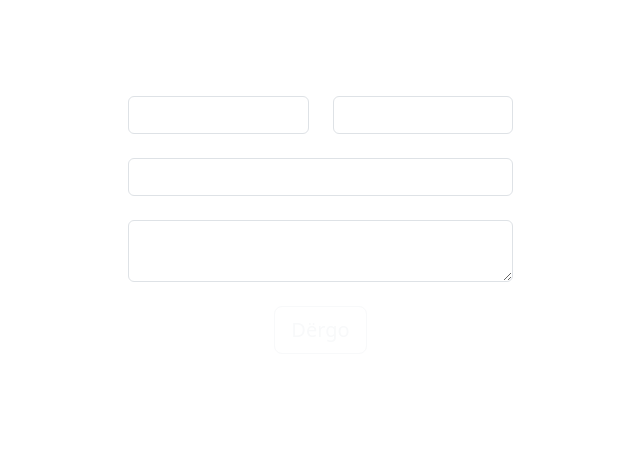
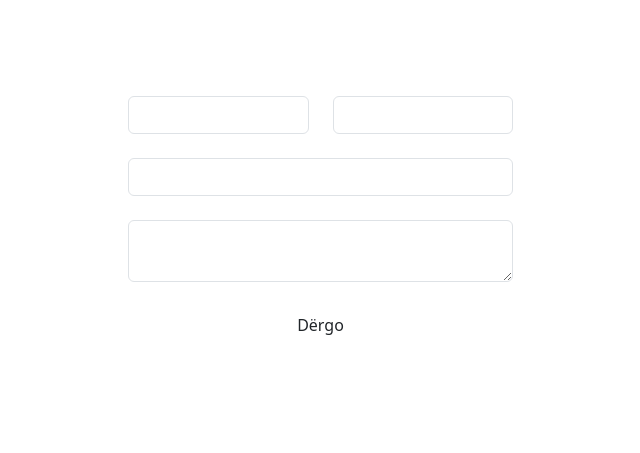
Before and after one commit to ergimandija/formsubmit, a plain HTML site: page index.html in a window 1280 px wide. Shown: the whole page, without its empty margins (82-722 px from the left). Drawn offline with nearby package versions, Linux system fonts and the light colour scheme.

Commit message:
Update index.html

```diff
--- a/index.html
+++ b/index.html
@@ -47,7 +47,7 @@
                                 </div>
                             </div>
                             <div class="text-center text-md-center">
-                                <button type="submit" class="btn btn-outline-light btn-lg">Dërgo</button>
+                                <button type="submit" class="btn">Dërgo</button>
 
                             </div>
                             <div class="status"></div>
```
